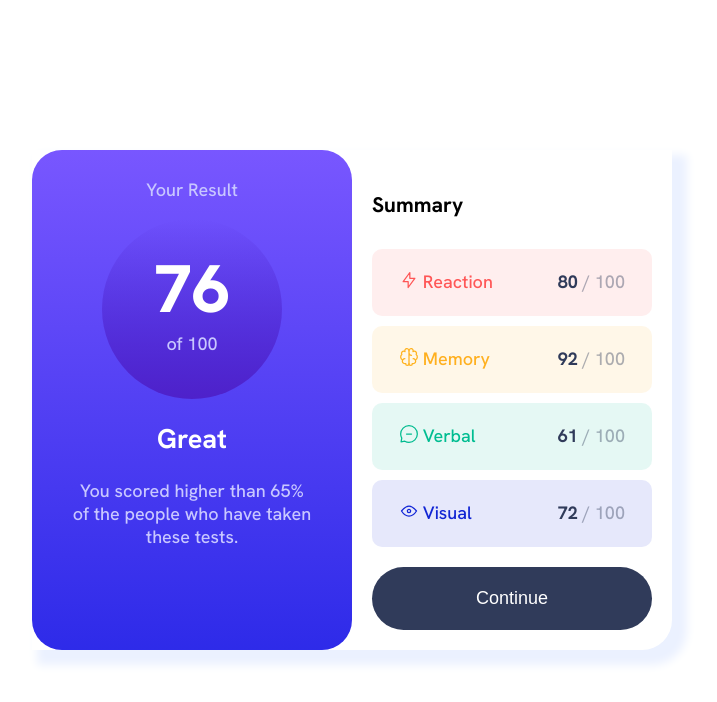
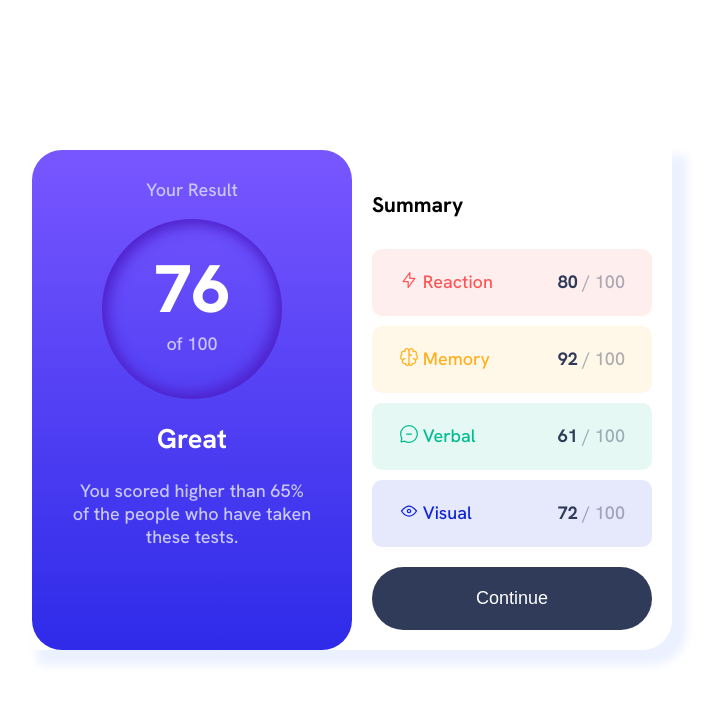
Before and after one commit to JideOgunlana/results_summary_component_main, a plain HTML site: page index.html in a window 1280 px wide. Shown: the whole page, without its empty margins (288-1005 px from the left). Drawn offline with Linux system fonts and the light colour scheme.

Commit message:
update score-result circle

```diff
--- a/styles/style.css
+++ b/styles/style.css
@@ -83,7 +83,10 @@ body * {
     align-content: center;
     flex-wrap: wrap;
     justify-content: center;
-    background: linear-gradient(var(--circle-gradient-persian-blue), var(--circle-gradient-violet-blue));
+    /* background: inset linear-gradient(var(--circle-gradient-persian-blue), var(--circle-gradient-violet-blue));
+     */
+     box-shadow: inset -5px -5px 15px var(--circle-gradient-violet-blue),
+     inset 5px 5px 15px var(--circle-gradient-violet-blue);
 }
 
 .score-result h2 {
```
